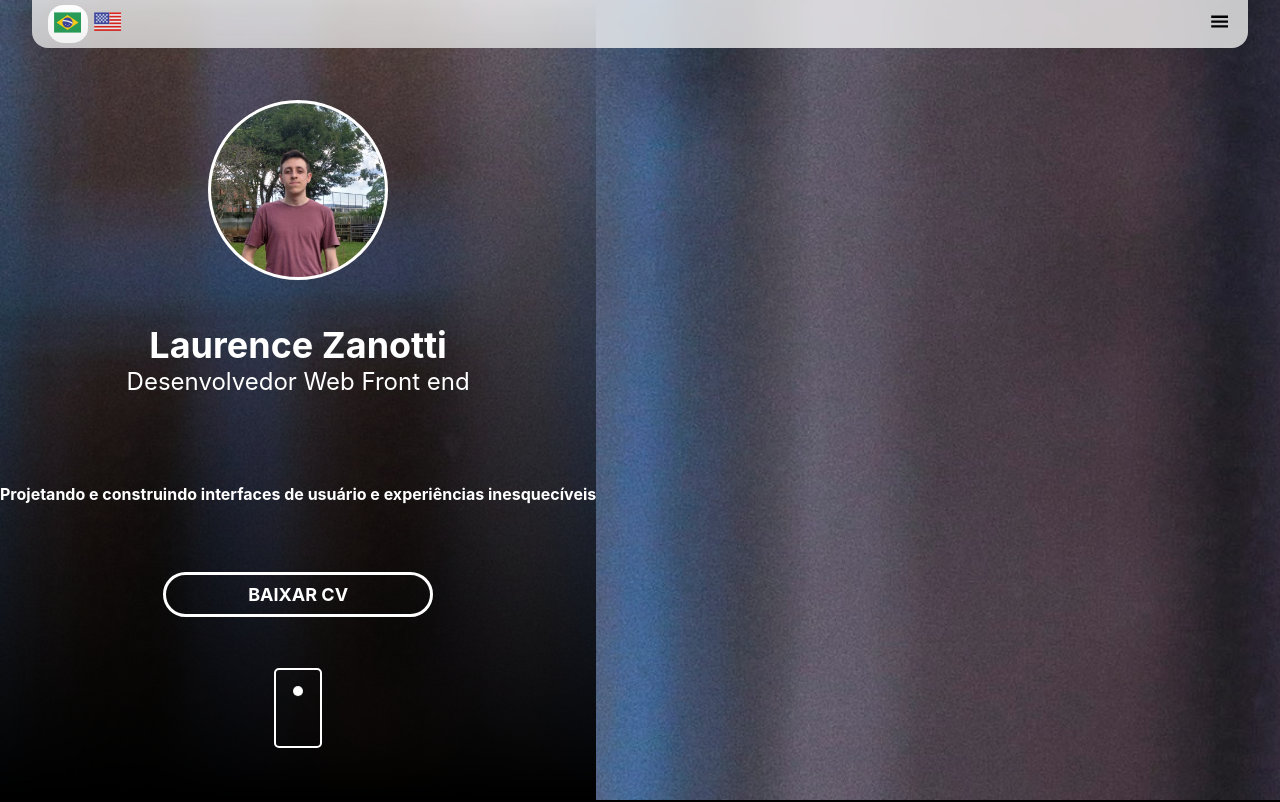
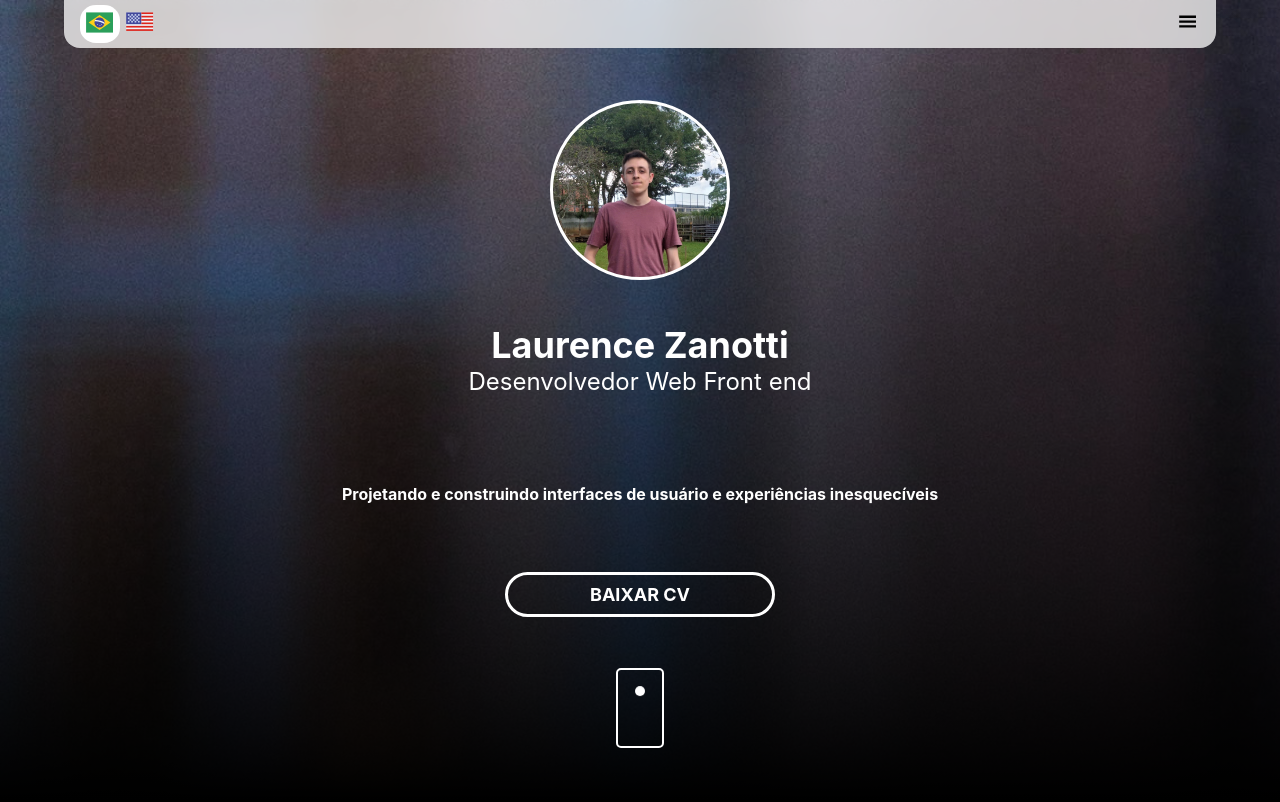
Before and after one commit to LaurenceZanotti/personal-website, a Next.js app: page / in a window 1280 px wide. Shown: the top 802 px of the page. Built offline with nearby package versions, Linux system fonts and the light colour scheme.

Commit message:
Menu navbar is opening

```diff
--- a/components/Header/Header.jsx
+++ b/components/Header/Header.jsx
@@ -6,7 +6,7 @@ export default function Header() {
   return (
     <header className={styles.container_header}>
       <Navbar />
-      <div className={styles.gradient_bg}>
+
       <div className={styles.profile_picture}></div>
       <div>
         <h1 className={styles.name}>Laurence Zanotti</h1>
@@ -19,7 +19,8 @@ export default function Header() {
       <div className={styles.scroll_icon}>
           <div className={styles.ball}></div>
       </div>
-      </div>
+      {/* <div className={styles.gradient_bg}>
+      </div> */}
     </header>
   )
 }
--- a/components/Header/Header.module.css
+++ b/components/Header/Header.module.css
@@ -1,5 +1,5 @@
 .container_header {
-    background-image: url('/imgs/monitor-bg.jpg');
+    background: linear-gradient(180deg, rgba(0, 0, 0, 0) 0%, #000000 100%), url('/imgs/monitor-bg.jpg');
     background-size: 250%;
 
     height: 100vh; /* Use vh as a fallback for browsers that do not support Custom Properties */
@@ -7,21 +7,22 @@
     text-align: center;
     padding: 0 2em;
 
-}
-
-.gradient_bg {
     display: flex;
     flex-direction: column;
     align-items: center;
     justify-content: space-evenly;
     box-sizing: border-box;
     flex-wrap: wrap;
+}
+
+.gradient_bg {
     position: absolute;
     top: 0;
     left: 0;
     background: linear-gradient(180deg, rgba(0, 0, 0, 0) 0%, #000000 100%);
     height: 100vh; /* Use vh as a fallback for browsers that do not support Custom Properties */
     height: calc(var(--vh, 1vh) * 100);
+    width: 100%;
 }
 
 .profile_picture {
--- a/components/Navbar/Navbar.jsx
+++ b/components/Navbar/Navbar.jsx
@@ -1,25 +1,41 @@
 import styles from './Navbar.module.css'
 import { GiHamburgerMenu } from 'react-icons/gi';
+import { AiOutlineCloseCircle } from 'react-icons/ai';
+
+import { useState } from 'react';
 
 export default function Navbar() {
   const brazil = '/imgs/Brazil.svg'
   const usa = '/imgs/USA.svg'
 
+  const [menuActive, setMenuActive] = useState(false)
+
+  function handleClick() {
+    // Switch menu state
+    setMenuActive(prevState => !prevState)
+  }
+
   return (
-    <nav className={styles.container_navbar}>
+    <nav className={`${styles.container_navbar} ${menuActive && styles.navbar_expanded}`}>
       <div className={styles.language_selector} id="language_selector">
-          <div className={styles.active_language}><img src={brazil} alt="" /></div>
-          <div><img src={usa} alt="" /></div>
+        <div className={styles.active_language}><img src={brazil} alt="Língua Português do Brasil" /></div>
+        <div><img src={usa} alt="English language" /></div>
       </div>
-        <ul className={styles.invisible}>
+      {menuActive &&
+      <ul className={styles.menu_container}>
           <li>Home</li>
           <li>Projetos</li>
           <li>Formação</li>
           <li>Contato</li>
-        </ul>
-        <div className={styles.hamburguer}>
+      </ul>}
+      {menuActive ?
+      <div className={styles.hamburguer} onClick={handleClick}>
+        <AiOutlineCloseCircle/>
+      </div> :
+      <div className={styles.hamburguer} onClick={handleClick}>
         <GiHamburgerMenu/>
       </div>
+      }
     </nav>
   )
 }
--- a/components/Navbar/Navbar.module.css
+++ b/components/Navbar/Navbar.module.css
@@ -1,19 +1,26 @@
 .container_navbar {
     background: rgba(255, 255, 255, 0.75);
-    width: 100%;
+    width: 90%;
     height: 3em;
     margin: auto;
     border-radius: 0 0 16px 16px;
     backdrop-filter: blur(4px);
     color: black;
+    position: absolute;
+    top: 0;
 
     display: flex;
     justify-content: space-between;
     align-items: center;
+    z-index: 100;
 }
 
 .container_navbar ul {
     list-style-type: none;
+}
+
+.navbar_expanded {
+    height: 7em;
 }
 
 .language_selector {
@@ -35,8 +42,8 @@
     cursor: pointer
 }
 
-.invisible {
-    display: none
+.menu_container {
+    font-weight: bold;
 }
 
 .hamburguer {
```
Lines whose indentation alone changed are shown as unchanged.
